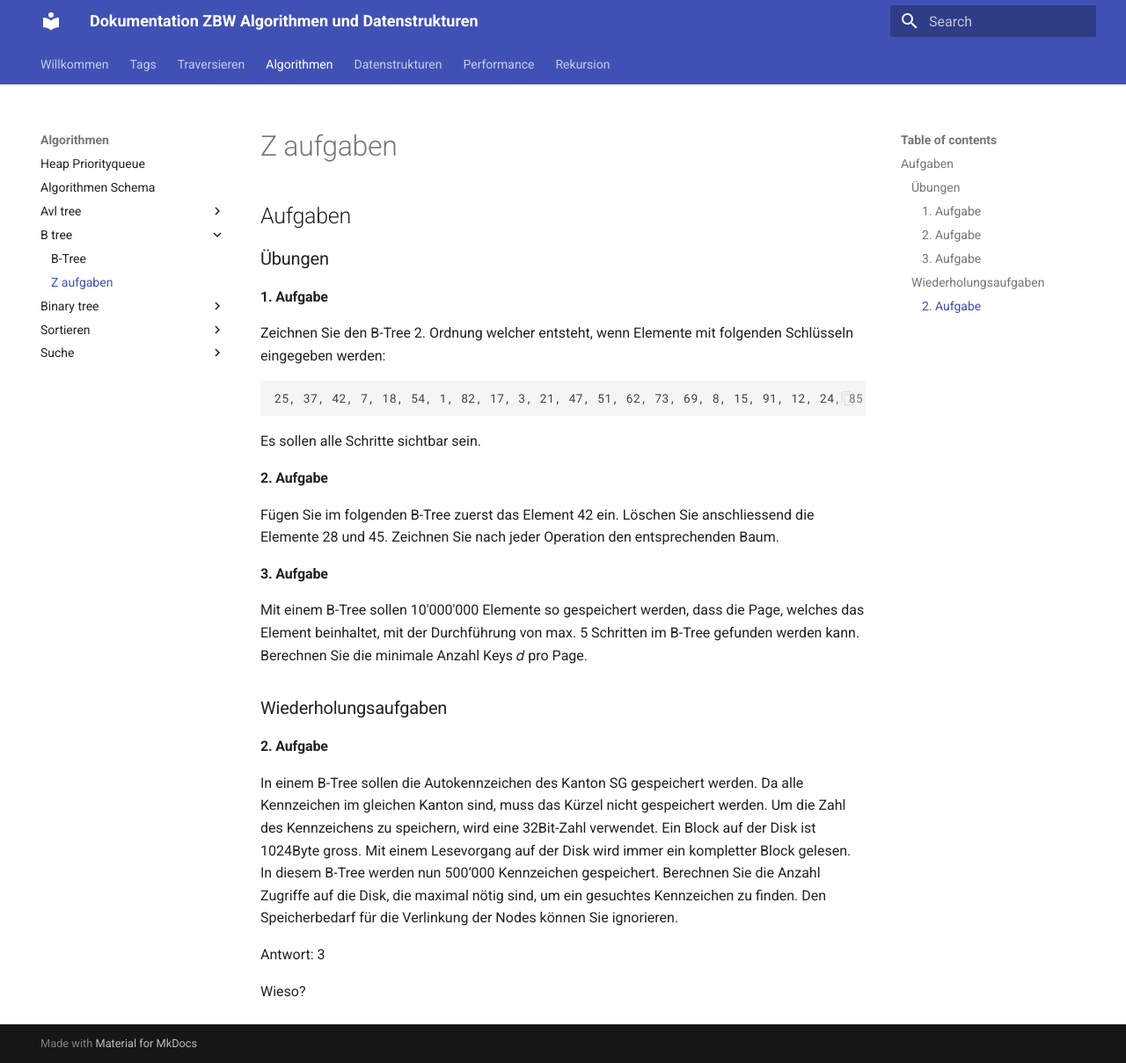
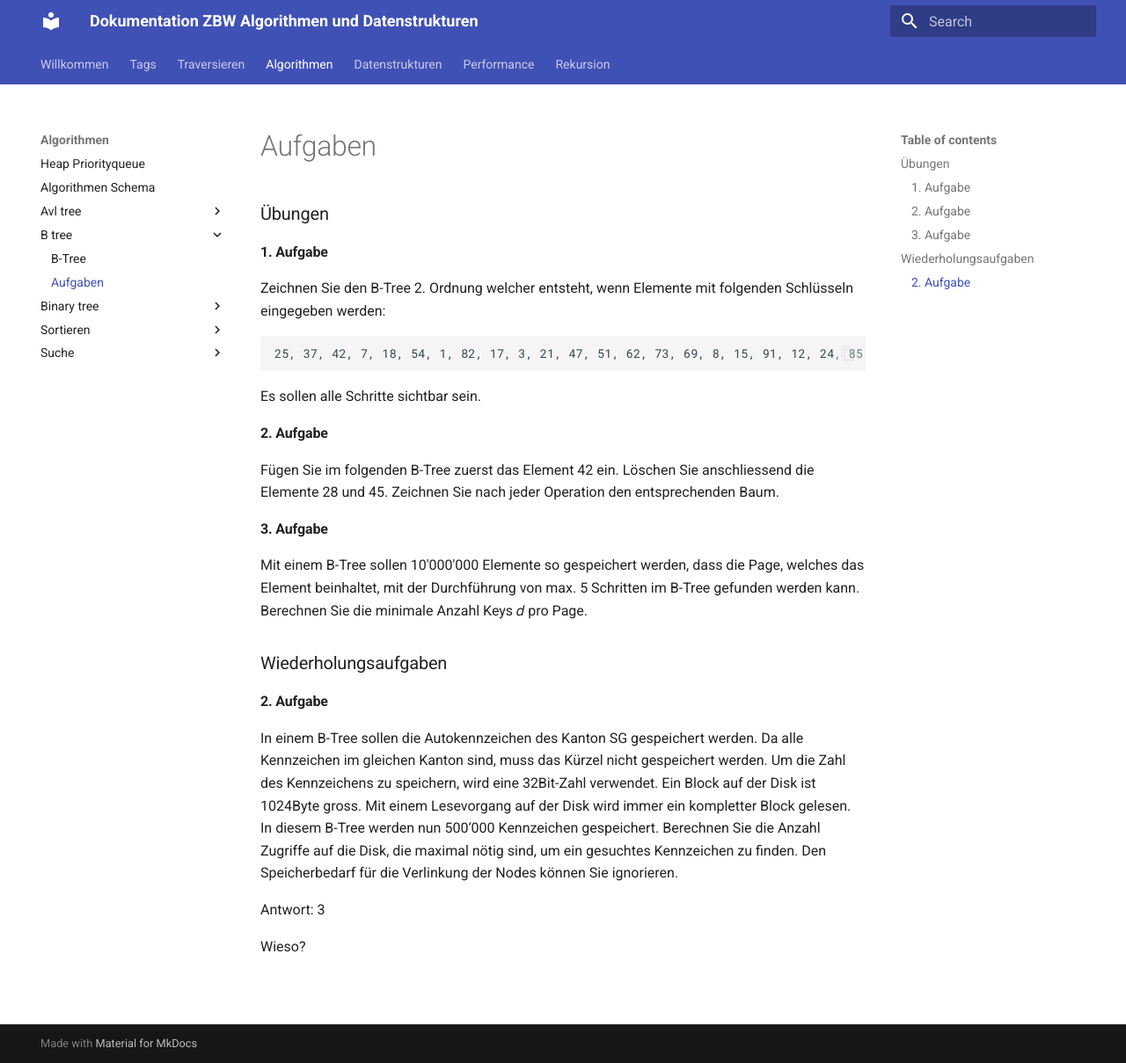
Before and after one commit to tsolenthaler/zbwAlgDs, an MkDocs documentation site: the page built from docs/algorithmen/b-tree/z_aufgaben.md, in a window 1280 px wide and 1209 px high. Shown: the whole window at 88% size. Built offline with MkDocs 1.6.1 and Material for MkDocs 9.7.7, drawn with Linux system fonts in a browser that asks for light colours.

Commit message:
Standardize section header formatting in AVL and B-Tree exercise documentation

```diff
--- a/docs/algorithmen/b-tree/z_aufgaben.md
+++ b/docs/algorithmen/b-tree/z_aufgaben.md
@@ -1,4 +1,4 @@
-## Aufgaben
+# Aufgaben
 
 ### Übungen
 
```
Also changed, not shown: docs/algorithmen/avl-tree/z_aufgaben.md (+1 -1 lines).
